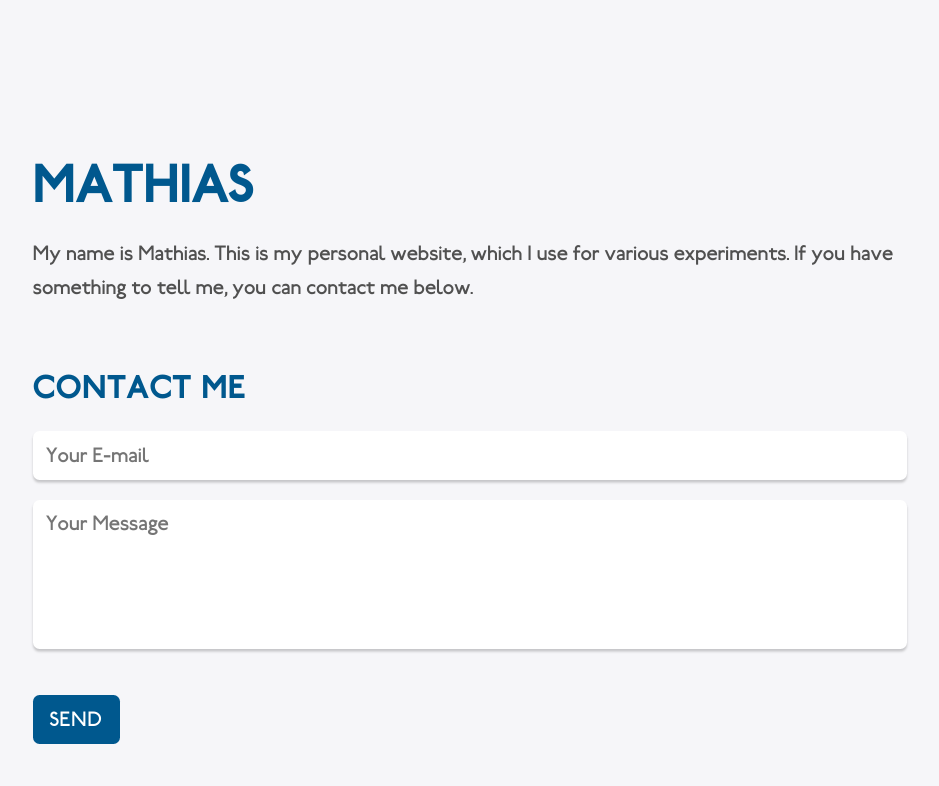
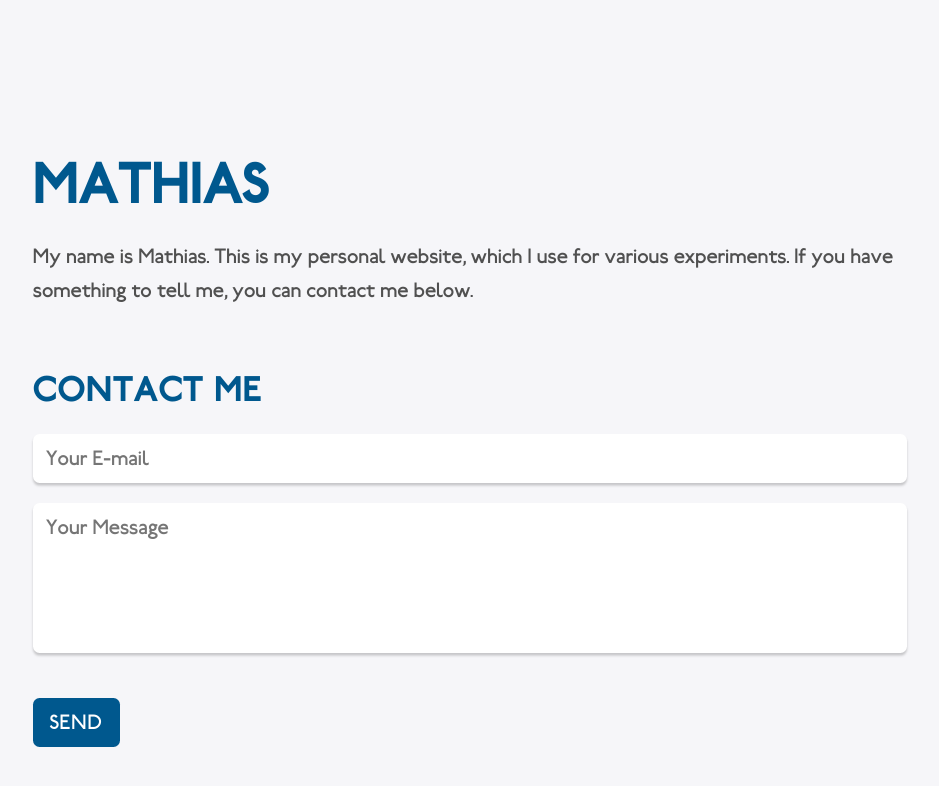
Before and after one commit to mathiascode/mathias.is, a Jekyll site: the page built from index.md, in a window 1280 px wide. Shown: the top 786 px of the page, without its empty margins (170-1109 px from the left). Built offline with Jekyll 4.4.1, drawn with Linux system fonts in a browser that asks for light colours; our own code applies the rules of GitHub Pages for plain Markdown files.

Commit message:
Make headings slightly larger

```diff
--- a/css/style.scss
+++ b/css/style.scss
@@ -46,12 +46,12 @@ h2 {
 	text-transform: uppercase;
 }
 h1 {
-	font-size: 2.500em;
+	font-size: 2.688em;
 	margin: 0 0 0.375em 0;
 }
 h2 {
-	font-size: 1.500em;
-	margin: 2.125em 0 0 0;
+	font-size: 1.625em;
+	margin: 1.875em 0 0 0;
 }
 p {
 	line-height: 1.625;
```
